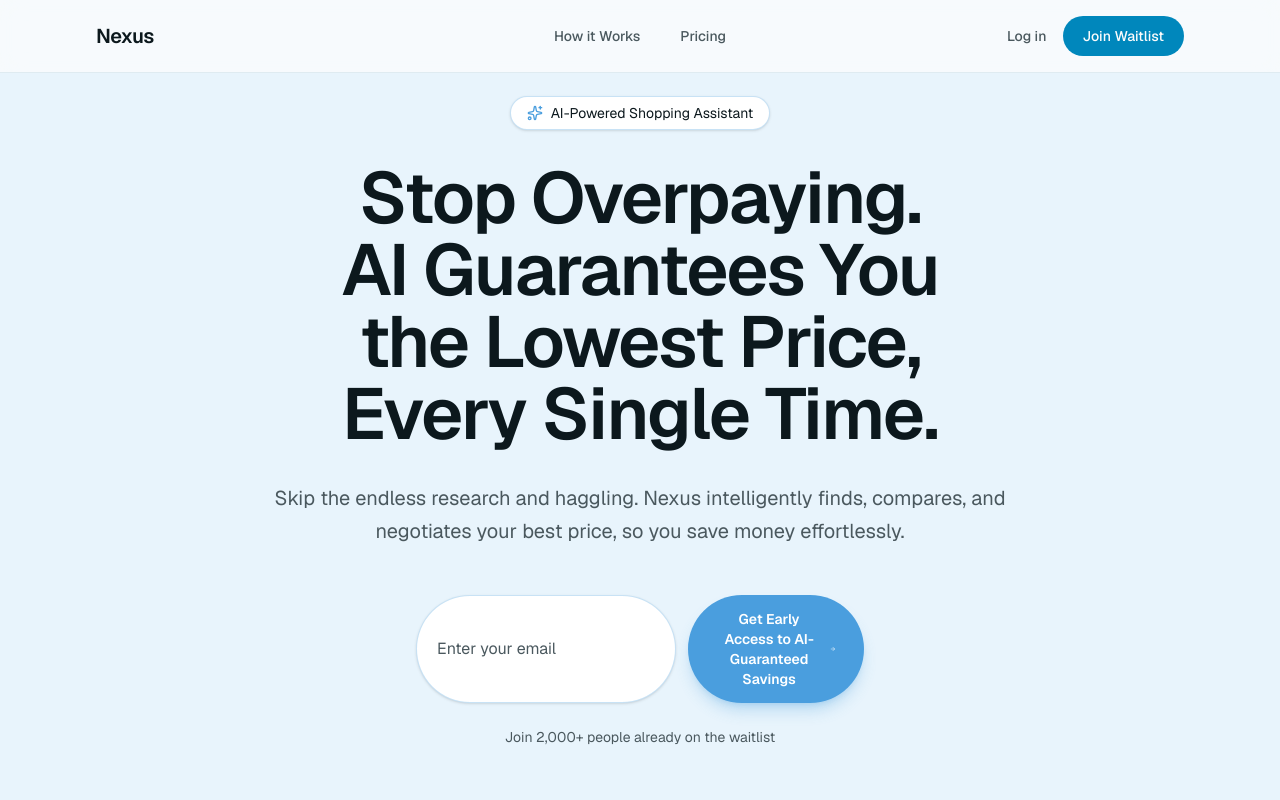
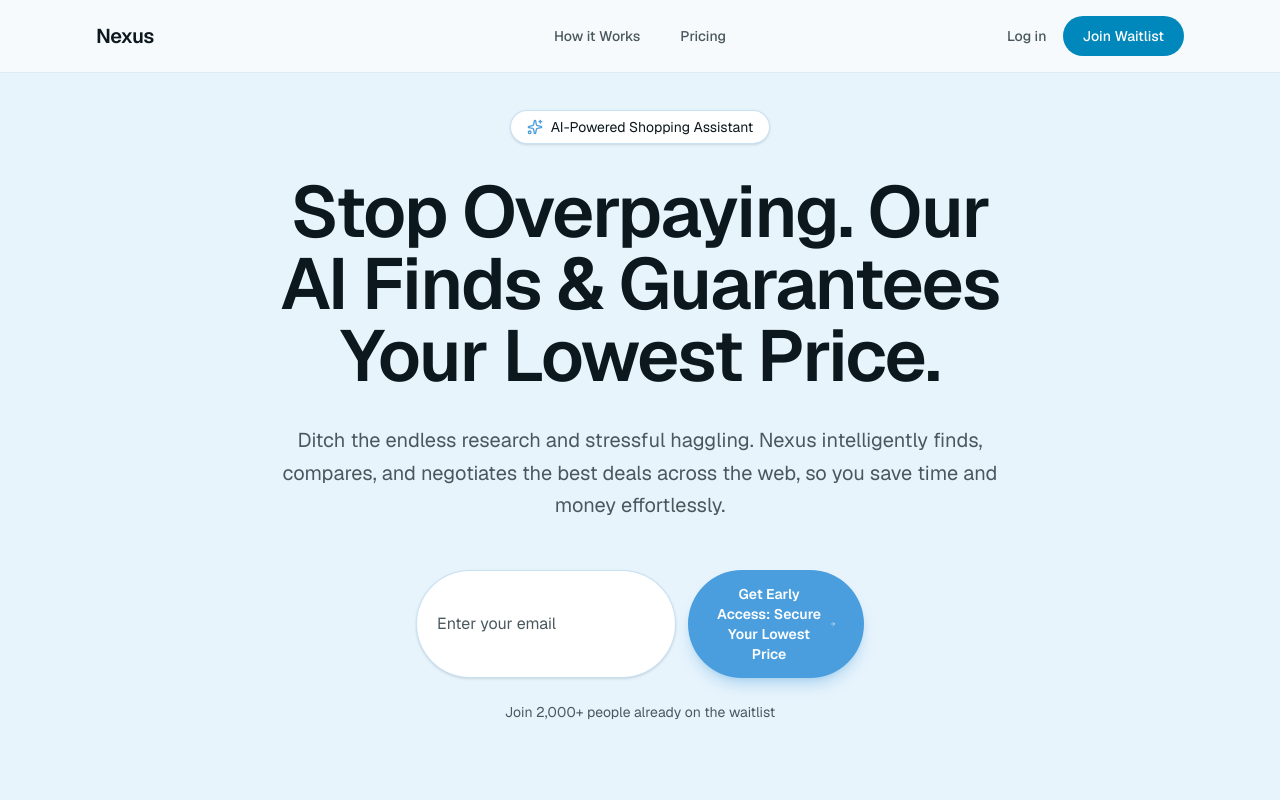
Before and after one commit to faustoramon/project-x-nexus, a Next.js app: page / in a window 1280 px wide. Shown: the top 800 px of the page. Built offline with nearby package versions, Linux system fonts and the light colour scheme.

Commit message:
run: iteration 7

```diff
--- a/components/hero.tsx
+++ b/components/hero.tsx
@@ -28,10 +28,10 @@ export function Hero() {
           </div>
         </div>
 
-        <h1 className="text-balance text-5xl font-semibold tracking-tight text-foreground sm:text-6xl lg:text-7xl">Stop Overpaying. AI Guarantees You the Lowest Price, Every Single Time.</h1>
+        <h1 className="text-balance text-5xl font-semibold tracking-tight text-foreground sm:text-6xl lg:text-7xl">Stop Overpaying. Our AI Finds & Guarantees Your Lowest Price.</h1>
 
         <p className="mt-8 text-pretty text-lg leading-relaxed text-muted-foreground sm:text-xl">
-          Skip the endless research and haggling. Nexus intelligently finds, compares, and negotiates your best price, so you save money effortlessly.</p>
+          Ditch the endless research and stressful haggling. Nexus intelligently finds, compares, and negotiates the best deals across the web, so you save time and money effortlessly.</p>
 
         <div className="mt-12">
           {submitted ? (
@@ -58,7 +58,7 @@ export function Hero() {
                 type="submit"
                 className="inline-flex items-center justify-center gap-2 rounded-full bg-[#4a9ede] px-7 py-3.5 text-sm font-semibold text-white shadow-lg shadow-[#4a9ede]/30 transition-all hover:bg-[#3a8ecc] hover:shadow-xl hover:shadow-[#4a9ede]/40 focus:outline-none focus:ring-2 focus:ring-[#4a9ede]/50"
               >
-                Get Early Access to AI-Guaranteed Savings
+                Get Early Access: Secure Your Lowest Price
                 <ArrowRight className="h-4 w-4" />
               </button>
             </form>
```
Also changed, not shown: 2 other files (tests, documents, lock files or other folders).
